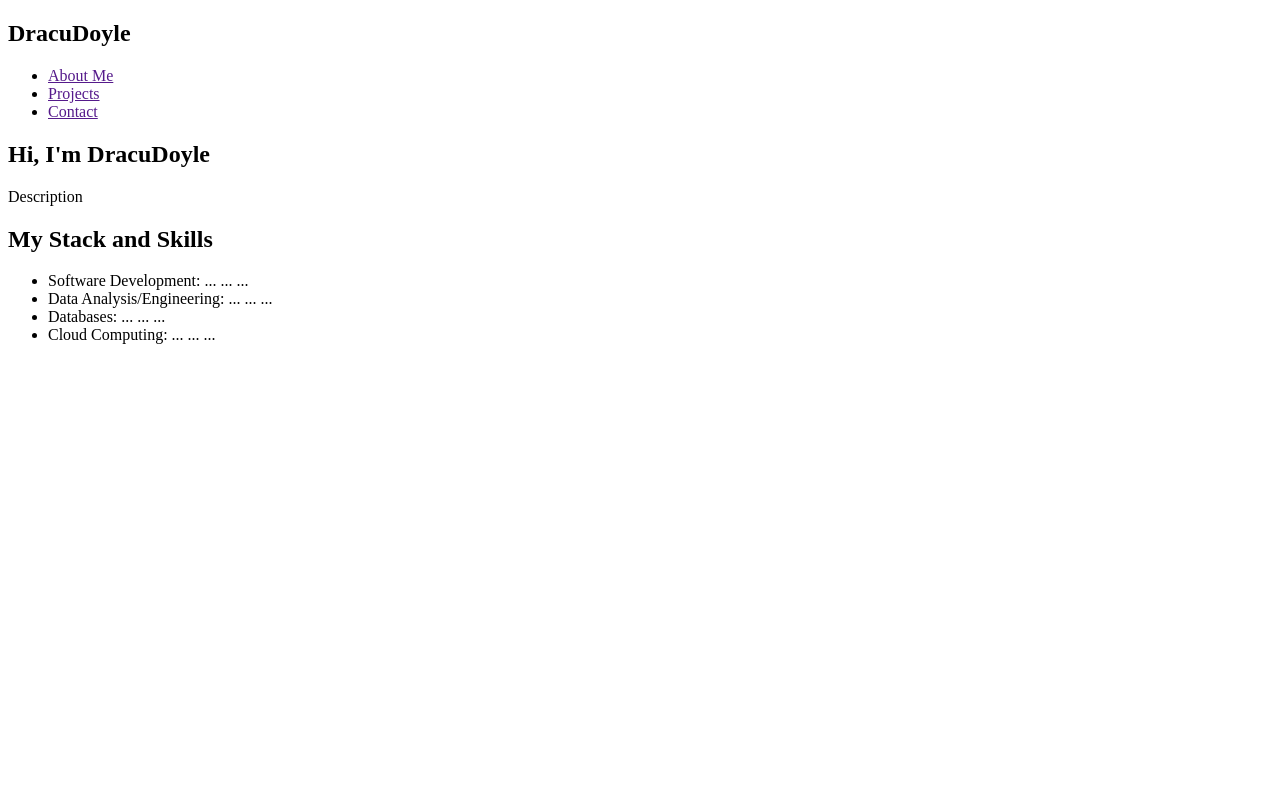
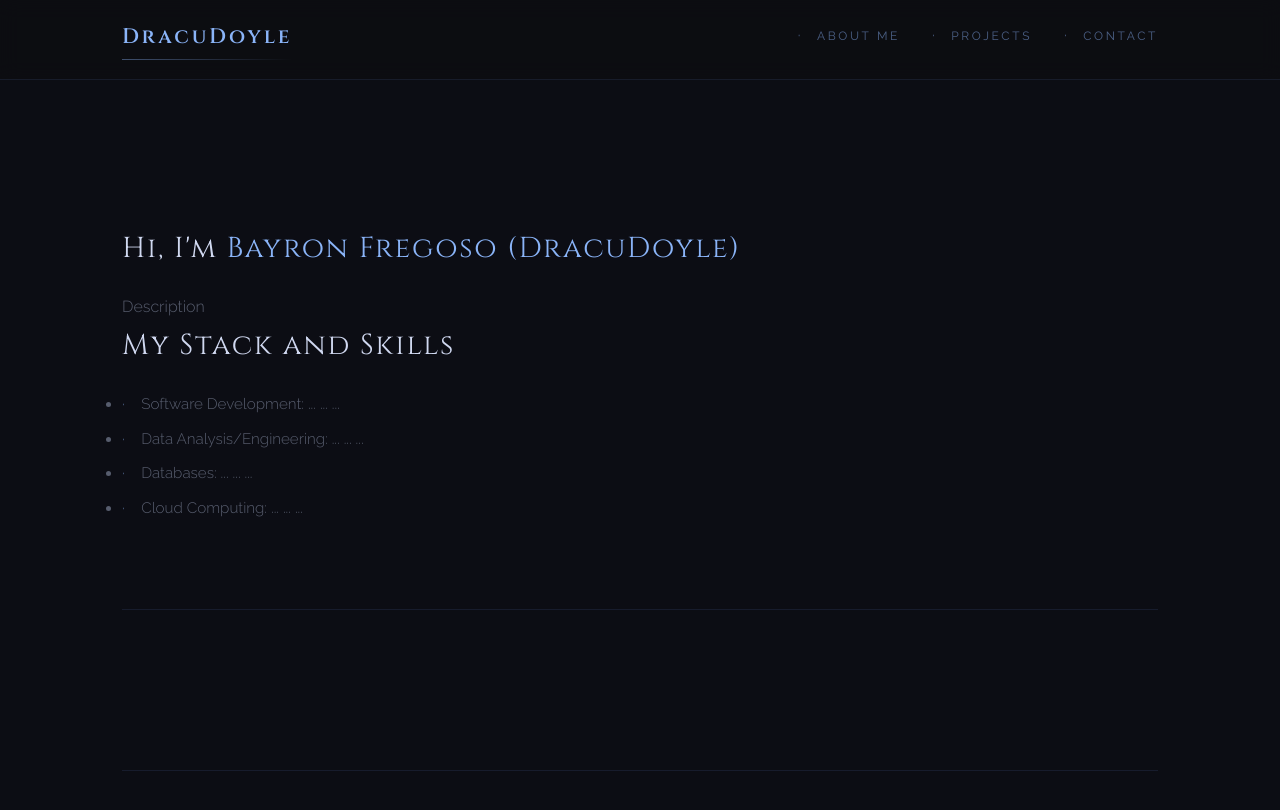
Before and after one commit to DracuDoyle/dracudoyle.github.io, a plain HTML site: page index.html in a window 1280 px wide. Drawn offline with Linux system fonts and the light colour scheme.

Commit message:
style: first styles added

```diff
--- /dev/null
+++ b/css/base.css
@@ -0,0 +1,30 @@
+:root {
+  --bg-primary:      #0c0d14;
+  --bg-surface:      #11131e;
+  --accent:          #8ab4f8;
+  --accent-dim:      rgba(138, 180, 248, 0.50);
+  --text-primary:    #d0d8f0;
+  --text-muted:      rgba(180, 190, 220, 0.45);
+  --border-ghost:    rgba(100, 140, 220, 0.12);
+  --font-display:    'Cinzel', serif;
+  --font-body:       'Raleway', sans-serif;
+}
+
+*, *::before, *::after {
+  box-sizing: border-box;
+  margin: 0;
+  padding: 0;
+}
+
+html {
+  scroll-behavior: smooth;
+}
+
+body {
+  background-color: var(--bg-primary);
+  color: var(--text-primary);
+  font-family: var(--font-body);
+  font-weight: 300;
+  line-height: 1.75;
+  min-height: 100vh;
+}
--- /dev/null
+++ b/css/header.css
@@ -0,0 +1,75 @@
+header {
+  position: sticky;
+  top: 0;
+  z-index: 100;
+  background-color: rgba(14, 14, 18, 0.92);
+  backdrop-filter: blur(10px);
+  -webkit-backdrop-filter: blur(10px);
+  border-bottom: 1px solid var(--border-ghost);
+}
+
+header nav {
+  display: flex;
+  align-items: center;
+  justify-content: space-between;
+  max-width: 1100px;
+  margin: 0 auto;
+  padding: 1.2rem 2rem;
+}
+
+header nav h1 {
+  font-family: var(--font-display);
+  font-size: 1.3rem;
+  font-weight: 600;
+  color: var(--accent);
+  letter-spacing: 0.14em;
+  position: relative;
+  user-select: none;
+}
+
+header nav h1::after {
+  content: '';
+  display: block;
+  margin-top: 3px;
+  height: 1px;
+  width: 100%;
+  background: linear-gradient(90deg, var(--accent), transparent);
+  opacity: 0.4;
+}
+
+header nav ul {
+  list-style: none;
+  display: flex;
+  gap: 2rem;
+}
+
+header nav ul li a {
+  font-family: var(--font-body);
+  font-size: 0.75rem;
+  font-weight: 400;
+  letter-spacing: 0.22em;
+  text-transform: uppercase;
+  color: var(--accent-dim);
+  text-decoration: none;
+  position: relative;
+  transition: color 0.3s ease;
+}
+
+header nav ul li a::after {
+  content: '';
+  position: absolute;
+  bottom: -4px;
+  left: 0;
+  width: 0;
+  height: 1px;
+  background: var(--accent);
+  transition: width 0.3s ease;
+}
+
+header nav ul li a:hover {
+  color: var(--accent);
+}
+
+header nav ul li a:hover::after {
+  width: 100%;
+}
--- /dev/null
+++ b/css/layout.css
@@ -0,0 +1,14 @@
+main {
+  max-width: 1100px;
+  margin: 0 auto;
+  padding: 4rem 2rem;
+}
+
+section {
+  padding: 5rem 0;
+  border-bottom: 1px solid var(--border-ghost);
+}
+
+section:last-child {
+  border-bottom: none;
+}
--- a/css/styles.css
+++ b/css/styles.css
@@ -0,0 +1,6 @@
+@import url('https://fonts.googleapis.com/css2?family=Cinzel:wght@400;600&family=Raleway:wght@300;400;500&display=swap');
+
+@import 'base.css';
+@import 'typography.css';
+@import 'header.css';
+@import 'layout.css';
--- /dev/null
+++ b/css/typography.css
@@ -0,0 +1,36 @@
+h2 {
+  font-family: var(--font-display);
+  font-size: 1.8rem;
+  font-weight: 400;
+  color: var(--text-primary);
+  letter-spacing: 0.06em;
+  margin-bottom: 1.2rem;
+}
+
+p {
+  color: var(--text-muted);
+  font-size: 1rem;
+  max-width: 600px;
+}
+
+ul li {
+  color: var(--text-muted);
+  font-size: 0.95rem;
+  margin-bottom: 0.5rem;
+  padding-left: 1.2rem;
+  position: relative;
+}
+
+ul li::before {
+  content: '·';
+  position: absolute;
+  left: 0;
+  color: var(--accent);
+  opacity: 0.6;
+}
+
+.highlight {
+  color: var(--accent);
+  font-family: var(--font-display);
+  font-weight: 400;
+}
--- a/index.html
+++ b/index.html
@@ -2,9 +2,14 @@
 <html lang="en">
 
 <head>
+
     <meta charset="UTF-8">
     <meta name="viewport" content="width=device-width, initial-scale=1.0">
+
     <title>DracuDoyle | WebSite</title>
+
+    <link rel="stylesheet" href="css/styles.css">
+
 </head>
 
 
@@ -35,7 +40,7 @@
         <section id="about-me">
 
             <div>
-                <h2>Hi, I'm <span class="highlight">DracuDoyle</span></h2>
+                <h2>Hi, I'm <span class="highlight">Bayron Fregoso (DracuDoyle)</span></h2>
                 <p>Description</p>
             </div>
 
```
